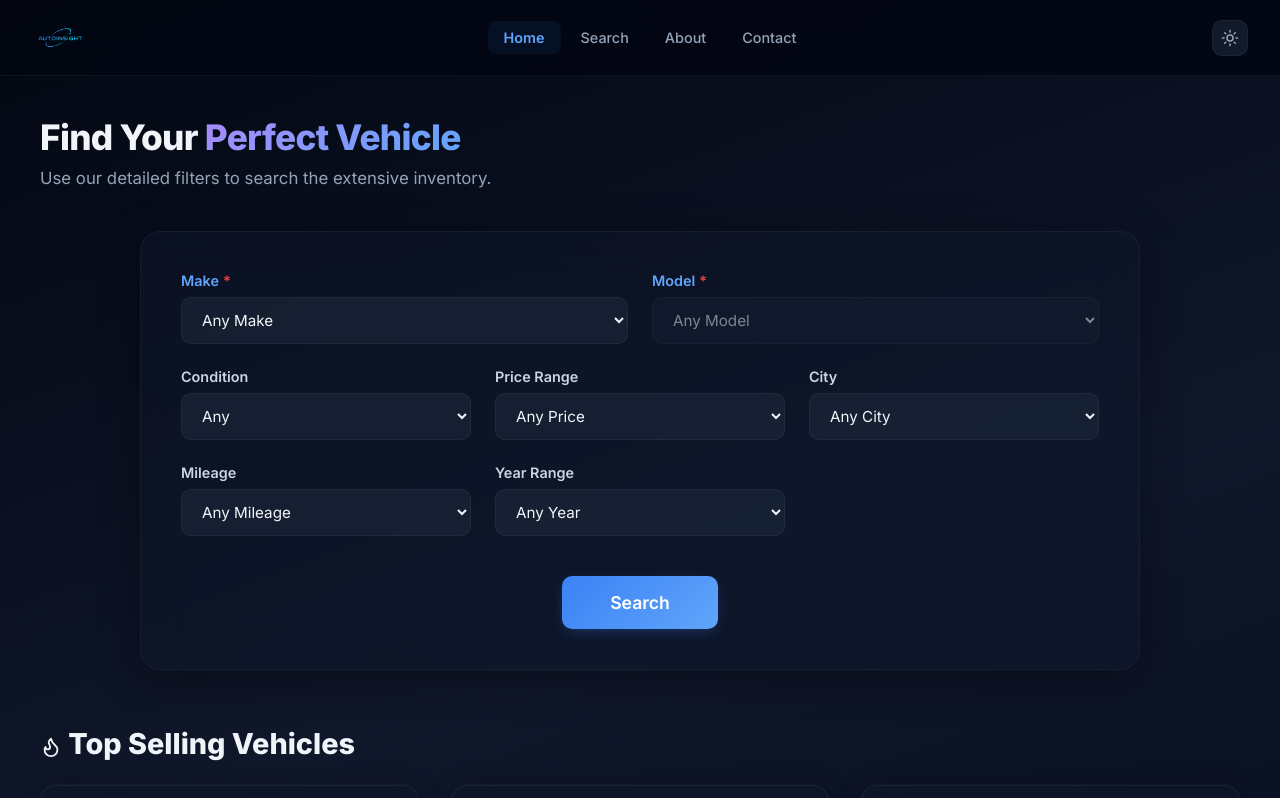
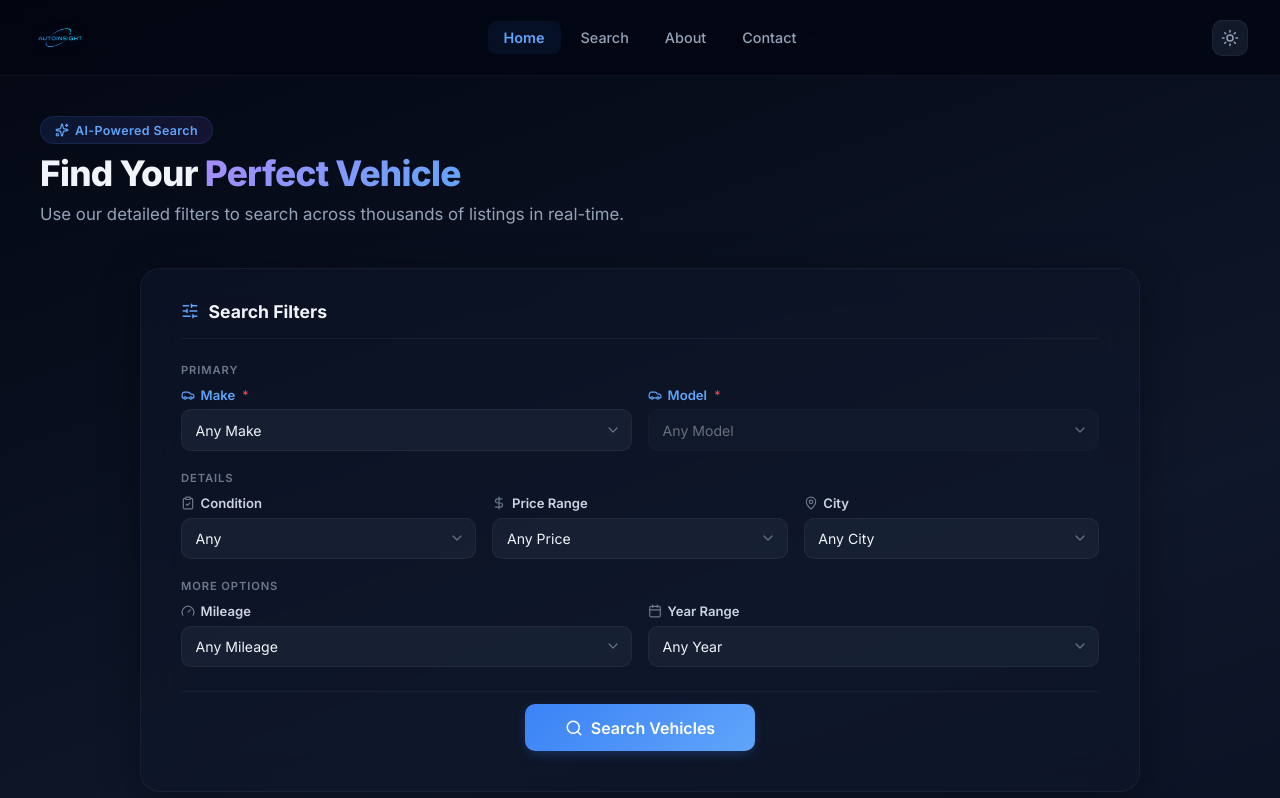
Before and after one commit to ShaveenPeiris/AutoInsight-FrontEnd, a React (Vite) app in the folder my-react-app/: page / in a window 1280 px wide. Shown: the top 798 px of the page. Built offline with nearby package versions, Linux system fonts and the light colour scheme.

Commit message:
feat: enhance CarMarketplace with new filters, improved layout, and responsive design

```diff
--- a/my-react-app/src/page/CarMarketplace.tsx
+++ b/my-react-app/src/page/CarMarketplace.tsx
@@ -1,6 +1,10 @@
 import React, { useState, useEffect } from 'react';
 import { useNavigate } from 'react-router-dom';
-import { Gauge, Settings2, ClipboardCheck, TrendingUp, Flame, ArrowRight } from 'lucide-react';
+import {
+  Gauge, Settings2, ClipboardCheck, Flame, ArrowRight,
+  Search, Car, MapPin, Calendar, DollarSign, SlidersHorizontal,
+  ChevronDown, RotateCcw, Sparkles
+} from 'lucide-react';
 import { MarketplaceSkeleton } from '../component/Skeleton';
 import '../styles/CarMarketplace.css';
 
@@ -60,92 +64,150 @@ const CarMarketplace: React.FC = () => {
     });
   };
 
-  // <-- 3. Created the function to handle the button click
   const handleSearch = () => {
     navigate('/results');
   };
 
+  const handleReset = () => {
+    setFilters({ brand: 'All', model: 'All', condition: 'All', priceRange: 'All', city: 'All', mileageRange: 'All', yearRange: 'All' });
+  };
+
+  const activeFilterCount = Object.values(filters).filter(v => v !== 'All').length;
   const availableModels = filters.brand === 'All' ? [] : MODELS[filters.brand];
 
   return (
     <div className="marketplace-wrapper">
       <div className="page-header">
         <div className="filter-intro">
+          <div className="filter-intro-badge">
+            <Sparkles size={14} />
+            <span>AI-Powered Search</span>
+          </div>
           <h2>Find Your <span className="gradient-text">Perfect Vehicle</span></h2>
-          <p>Use our detailed filters to search the extensive inventory.</p>
+          <p>Use our detailed filters to search across thousands of listings in real-time.</p>
         </div>
       </div>
 
       <section className="glass-panel filter-section">
+        <div className="filter-section-header">
+          <div className="filter-section-title">
+            <SlidersHorizontal size={18} />
+            <h3>Search Filters</h3>
+            {activeFilterCount > 0 && (
+              <span className="filter-count-badge">{activeFilterCount}</span>
+            )}
+          </div>
+          {activeFilterCount > 0 && (
+            <button className="filter-reset-btn" onClick={handleReset}>
+              <RotateCcw size={14} />
+              Clear All
+            </button>
+          )}
+        </div>
+
         <div className="filter-form-grid">
+          {/* Primary Filters */}
+          <div className="filter-group">
+            <span className="filter-group-label">Primary</span>
             <div className="filter-row">
               <div className="filter-item mandatory">
-              <label>Make <span className="required">*</span></label>
+                <label><Car size={14} /> Make <span className="required">*</span></label>
+                <div className="select-wrapper">
                   <select name="brand" value={filters.brand} onChange={handleFilterChange}>
                     <option value="All">Any Make</option>
                     {BRANDS.map(brand => <option key={brand} value={brand}>{brand}</option>)}
                   </select>
+                  <ChevronDown size={16} className="select-chevron" />
+                </div>
               </div>
               <div className="filter-item mandatory">
-              <label>Model <span className="required">*</span></label>
+                <label><Car size={14} /> Model <span className="required">*</span></label>
+                <div className="select-wrapper">
                   <select name="model" value={filters.model} onChange={handleFilterChange} disabled={filters.brand === 'All'}>
                     <option value="All">Any Model</option>
                     {availableModels.map(model => <option key={model} value={model}>{model}</option>)}
                   </select>
+                  <ChevronDown size={16} className="select-chevron" />
+                </div>
+              </div>
             </div>
           </div>
 
+          {/* Secondary Filters */}
+          <div className="filter-group">
+            <span className="filter-group-label">Details</span>
             <div className="filter-row three-col">
               <div className="filter-item">
-              <label>Condition</label>
+                <label><ClipboardCheck size={14} /> Condition</label>
+                <div className="select-wrapper">
                   <select name="condition" value={filters.condition} onChange={handleFilterChange}>
                     <option value="All">Any</option>
                     <option value="Unregistered">Brand New</option>
                     <option value="Registered">Used</option>
-                <option value="Recondition">Used</option>
+                    <option value="Recondition">Reconditioned</option>
                   </select>
+                  <ChevronDown size={16} className="select-chevron" />
+                </div>
               </div>
               <div className="filter-item">
-              <label>Price Range</label>
+                <label><DollarSign size={14} /> Price Range</label>
+                <div className="select-wrapper">
                   <select name="priceRange" value={filters.priceRange} onChange={handleFilterChange}>
                     <option value="All">Any Price</option>
                     <option value="Below10M">Below 10M LKR</option>
-                <option value="10Mto20M">10M - 20M LKR</option>
+                    <option value="10Mto20M">10M – 20M LKR</option>
                     <option value="Above20M">Above 20M LKR</option>
                   </select>
+                  <ChevronDown size={16} className="select-chevron" />
+                </div>
               </div>
               <div className="filter-item">
-              <label>City</label>
+                <label><MapPin size={14} /> City</label>
+                <div className="select-wrapper">
                   <select name="city" value={filters.city} onChange={handleFilterChange}>
                     <option value="All">Any City</option>
                     {CITIES.map(city => <option key={city} value={city}>{city}</option>)}
                   </select>
+                  <ChevronDown size={16} className="select-chevron" />
+                </div>
+              </div>
             </div>
           </div>
 
-          <div className="filter-row three-col">
+          {/* Additional Filters */}
+          <div className="filter-group">
+            <span className="filter-group-label">More Options</span>
+            <div className="filter-row">
               <div className="filter-item">
-              <label>Mileage</label>
+                <label><Gauge size={14} /> Mileage</label>
+                <div className="select-wrapper">
                   <select name="mileageRange" value={filters.mileageRange} onChange={handleFilterChange}>
                     <option value="All">Any Mileage</option>
                     <option value="Below50k">Below 50,000 km</option>
-                <option value="50kto100k">50k - 100k km</option>
+                    <option value="50kto100k">50k – 100k km</option>
                     <option value="Above100k">Above 100k km</option>
                   </select>
+                  <ChevronDown size={16} className="select-chevron" />
+                </div>
               </div>
               <div className="filter-item">
-              <label>Year Range</label>
+                <label><Calendar size={14} /> Year Range</label>
+                <div className="select-wrapper">
                   <select name="yearRange" value={filters.yearRange} onChange={handleFilterChange}>
                     <option value="All">Any Year</option>
                     {YEARS.map(year => <option key={year} value={year}>{year}</option>)}
                   </select>
+                  <ChevronDown size={16} className="select-chevron" />
                 </div>
-             <div className="filter-item"></div>
+              </div>
+            </div>
           </div>
 
-          <div className="filter-row search-row">
-            {/* <-- 4. Attached the onClick handler to the button! */}
-            <button className="btn-glow-blue search-btn" onClick={handleSearch}>Search</button>
+          <div className="filter-actions">
+            <button className="btn-glow-blue search-btn" onClick={handleSearch}>
+              <Search size={18} />
+              Search Vehicles
+            </button>
           </div>
         </div>
       </section>
--- a/my-react-app/src/styles/CarMarketplace.css
+++ b/my-react-app/src/styles/CarMarketplace.css
@@ -19,10 +19,31 @@
   margin: 0 auto 2.5rem auto;
 }
 
+.filter-intro {
+  display: flex;
+  flex-direction: column;
+  gap: 0.5rem;
+}
+
+.filter-intro-badge {
+  display: inline-flex;
+  align-items: center;
+  gap: 0.4rem;
+  background: linear-gradient(135deg, rgba(59,130,246,0.12), rgba(139,92,246,0.12));
+  color: var(--primary-blue);
+  padding: 0.35rem 0.85rem;
+  border-radius: 20px;
+  font-size: 0.78rem;
+  font-weight: 600;
+  letter-spacing: 0.03em;
+  width: fit-content;
+  border: 1px solid rgba(59,130,246,0.15);
+}
+
 .filter-intro h2 {
   font-size: 2.2rem;
   font-weight: 800;
-  margin: 0 0 0.5rem 0;
+  margin: 0;
   letter-spacing: -0.02em;
 }
 
@@ -40,156 +61,208 @@
   line-height: 1.5;
 }
 
-/* --- TOGGLE SWITCH --- */
-.theme-toggle-wrapper {
-  display: flex;
-  align-items: center;
-  gap: 1rem;
-}
-
-.toggle-label {
-  font-weight: 600;
-  color: var(--text-main);
-}
-
-.switch {
-  position: relative;
-  display: inline-block;
-  width: 50px;
-  height: 26px;
-}
-
-.switch input {
-  opacity: 0;
-  width: 0;
-  height: 0;
-}
-
-.slider {
-  position: absolute;
-  cursor: pointer;
-  top: 0;
-  left: 0;
-  right: 0;
-  bottom: 0;
-  background-color: #ccc;
-  transition: .4s;
-}
-
-.slider:before {
-  position: absolute;
-  content: "";
-  height: 20px;
-  width: 20px;
-  left: 3px;
-  bottom: 3px;
-  background-color: white;
-  transition: .4s;
-}
-
-input:checked + .slider {
-  background-color: var(--primary-blue);
-}
-
-input:checked + .slider:before {
-  transform: translateX(24px);
-}
-
-.slider.round {
-  border-radius: 34px;
-}
-
-.slider.round:before {
-  border-radius: 50%;
-}
-
-/* --- FILTER SECTION (NEW GRID LAYOUT) --- */
+/* --- FILTER SECTION --- */
 .glass-panel {
   background: var(--bg-panel);
   backdrop-filter: blur(20px);
   -webkit-backdrop-filter: blur(20px);
   border: 1px solid var(--glass-border);
   border-radius: 20px;
-  padding: 2.5rem;
+  padding: 2rem 2.5rem 2.5rem;
   max-width: 1000px;
   margin: 0 auto 3.5rem auto;
   box-shadow: var(--shadow-panel);
   transition: all 0.3s ease;
 }
 
+/* Filter header with title + clear button */
+.filter-section-header {
+  display: flex;
+  justify-content: space-between;
+  align-items: center;
+  margin-bottom: 1.5rem;
+  padding-bottom: 1rem;
+  border-bottom: 1px solid var(--glass-border);
+}
+
+.filter-section-title {
+  display: flex;
+  align-items: center;
+  gap: 0.6rem;
+}
+
+.filter-section-title h3 {
+  font-size: 1.1rem;
+  font-weight: 700;
+  margin: 0;
+  color: var(--text-main);
+}
+
+.filter-section-title svg {
+  color: var(--primary-blue);
+}
+
+.filter-count-badge {
+  background: var(--gradient-blue);
+  color: white;
+  font-size: 0.7rem;
+  font-weight: 700;
+  width: 20px;
+  height: 20px;
+  border-radius: 50%;
+  display: inline-flex;
+  align-items: center;
+  justify-content: center;
+  line-height: 1;
+}
+
+.filter-reset-btn {
+  display: flex;
+  align-items: center;
+  gap: 0.4rem;
+  background: none;
+  border: 1px solid var(--glass-border);
+  color: var(--text-muted);
+  padding: 0.4rem 0.9rem;
+  border-radius: 8px;
+  font-size: 0.82rem;
+  font-weight: 500;
+  font-family: 'Inter', system-ui, sans-serif;
+  cursor: pointer;
+  transition: all 0.2s ease;
+}
+
+.filter-reset-btn:hover {
+  color: #ef4444;
+  border-color: rgba(239, 68, 68, 0.3);
+  background: rgba(239, 68, 68, 0.06);
+}
+
+/* Filter form grid */
 .filter-form-grid {
   display: flex;
   flex-direction: column;
-  gap: 1.5rem;
+  gap: 1.25rem;
+}
+
+.filter-group {
+  display: flex;
+  flex-direction: column;
+  gap: 0.65rem;
+}
+
+.filter-group-label {
+  font-size: 0.7rem;
+  font-weight: 600;
+  letter-spacing: 0.08em;
+  text-transform: uppercase;
+  color: var(--text-muted);
+  opacity: 0.7;
 }
 
 .filter-row {
-  display: flex;
-  gap: 1.5rem;
+  display: grid;
+  grid-template-columns: 1fr 1fr;
+  gap: 1rem;
 }
 
 .filter-row.three-col {
-  display: grid;
   grid-template-columns: 1fr 1fr 1fr;
 }
 
 .filter-item {
-  flex: 1;
   display: flex;
   flex-direction: column;
+  gap: 0.4rem;
 }
 
 .filter-item label {
-  font-size: 0.9rem;
+  font-size: 0.82rem;
   font-weight: 600;
   color: var(--text-label);
-  margin-bottom: 0.5rem;
   display: flex;
   align-items: center;
+  gap: 0.35rem;
+}
+
+.filter-item label svg {
+  color: var(--text-muted);
+  opacity: 0.7;
+  flex-shrink: 0;
 }
 
 .mandatory label {
   color: var(--primary-blue);
 }
 
+.mandatory label svg {
+  color: var(--primary-blue);
+  opacity: 1;
+}
+
 .required {
   color: #ef4444;
-  margin-left: 0.25rem;
+  margin-left: 0.1rem;
+  font-size: 0.9em;
 }
 
-.filter-item select {
+/* Custom select wrapper */
+.select-wrapper {
+  position: relative;
+}
+
+.select-wrapper select {
   background: var(--bg-input);
   color: var(--text-main);
   border: 1px solid var(--glass-border);
-  padding: 0.75rem 1rem;
+  padding: 0.7rem 2.2rem 0.7rem 0.85rem;
   border-radius: 10px;
-  font-size: 0.95rem;
+  font-size: 0.88rem;
   font-family: 'Inter', system-ui, sans-serif;
   outline: none;
   width: 100%;
-  transition: all 0.25s ease;
+  transition: all 0.2s ease;
   cursor: pointer;
-  appearance: auto;
+  appearance: none;
+  -webkit-appearance: none;
+  -moz-appearance: none;
 }
 
-.filter-item select:focus {
+.select-wrapper select:focus {
   border-color: var(--primary-blue);
-  box-shadow: 0 0 0 3px rgba(59, 130, 246, 0.15);
+  box-shadow: 0 0 0 3px rgba(59, 130, 246, 0.12);
 }
 
-.filter-item select:disabled {
-  opacity: 0.5;
+.select-wrapper select:disabled {
+  opacity: 0.4;
   cursor: not-allowed;
 }
 
-.search-row {
+.select-chevron {
+  position: absolute;
+  right: 0.7rem;
+  top: 50%;
+  transform: translateY(-50%);
+  color: var(--text-muted);
+  pointer-events: none;
+  opacity: 0.6;
+}
+
+/* Filter actions */
+.filter-actions {
+  display: flex;
   justify-content: center;
-  margin-top: 1rem;
+  padding-top: 0.75rem;
+  margin-top: 0.25rem;
+  border-top: 1px solid var(--glass-border);
 }
 
 .search-btn {
-  padding: 1rem 3rem;
-  font-size: 1.1rem;
+  padding: 0.85rem 2.5rem;
+  font-size: 1rem;
+  display: flex;
+  align-items: center;
+  gap: 0.5rem;
 }
 
 /* --- BUTTONS --- */
@@ -403,3 +476,40 @@ input:checked + .slider:before {
   border-color: transparent;
   box-shadow: 0 4px 16px -4px rgba(99, 102, 241, 0.4);
 }
+
+/* --- RESPONSIVE --- */
+@media (max-width: 768px) {
+  .marketplace-wrapper {
+    padding: 1.5rem 1rem;
+  }
+
+  .glass-panel {
+    padding: 1.5rem 1.25rem;
+    border-radius: 16px;
+  }
+
+  .filter-intro h2 {
+    font-size: 1.6rem;
+  }
+
+  .filter-row,
+  .filter-row.three-col {
+    grid-template-columns: 1fr;
+    gap: 0.75rem;
+  }
+
+  .filter-section-header {
+    flex-direction: column;
+    align-items: flex-start;
+    gap: 0.75rem;
+  }
+
+  .search-btn {
+    width: 100%;
+    justify-content: center;
+  }
+
+  .car-showcase-grid {
+    grid-template-columns: 1fr;
+  }
+}
```
Lines whose indentation alone changed are shown as unchanged.
